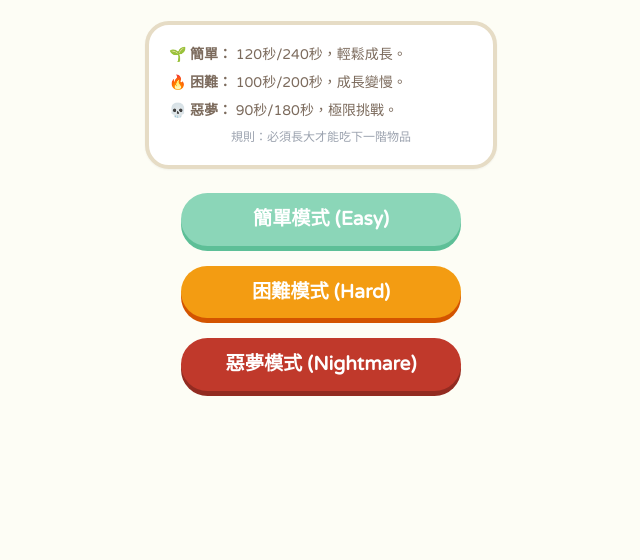
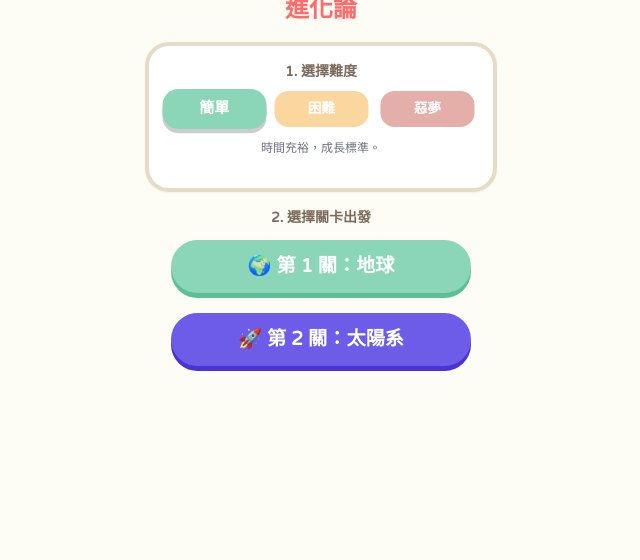
Before and after one commit to milkpufftw-arch/2bees, a plain HTML site: page index.html in a window 1280 px wide. Shown: the part 240-800 px from the top of the page, without its empty margins (319-959 px from the left). Drawn offline with nearby package versions, Linux system fonts and the light colour scheme.

Commit message:
Update index.html

```diff
--- a/index.html
+++ b/index.html
@@ -3,7 +3,7 @@
 <head>
     <meta charset="UTF-8">
     <meta name="viewport" content="width=device-width, initial-scale=1.0, maximum-scale=1.0, user-scalable=no">
-    <title>超級蜜蜂進化論：絕對修復版</title>
+    <title>超級蜜蜂進化論：關卡選擇版</title>
     <script src="https://cdn.tailwindcss.com"></script>
     <link href="https://fonts.googleapis.com/css2?family=Varela+Round&display=swap" rel="stylesheet">
     <style>
@@ -60,25 +60,35 @@
 
         /* --- 按鈕樣式 --- */
         .nook-btn {
-            color: white; font-size: 1.2rem; padding: 12px 30px;
+            color: white; font-size: 1.2rem; padding: 12px 20px;
             border-radius: 99px; border: none;
-            cursor: pointer; font-weight: bold; margin-bottom: 12px;
-            /* 關鍵修正：允許按鈕進行預設觸控行為，確保 click 事件觸發 */
+            cursor: pointer; font-weight: bold; margin-bottom: 8px;
             pointer-events: auto;
             touch-action: manipulation;
             transition: transform 0.1s;
-            width: 100%; max-width: 280px;
+            width: 100%; max-width: 300px;
             display: block; text-align: center;
             position: relative; z-index: 10001;
         }
         .nook-btn:active { transform: translateY(4px); box-shadow: none !important; }
 
-        .btn-easy { background-color: #8bd6b8; box-shadow: 0 5px 0 #5dbf97; }
-        .btn-hard { background-color: #f39c12; box-shadow: 0 5px 0 #d35400; }
-        .btn-nightmare { background-color: #c0392b; box-shadow: 0 5px 0 #922b21; }
+        /* 難度選擇小按鈕 */
+        .diff-btn {
+            flex: 1; padding: 8px; border-radius: 15px; border: none;
+            color: white; font-weight: bold; font-size: 0.9rem;
+            cursor: pointer; transition: all 0.2s;
+            pointer-events: auto; touch-action: manipulation;
+        }
+        .diff-btn.active { transform: scale(1.05); opacity: 1; box-shadow: 0 4px 0 rgba(0,0,0,0.2); z-index: 10; }
+        .diff-btn.inactive { opacity: 0.4; transform: scale(0.95); box-shadow: none; }
 
-        .btn-space { background-color: #6c5ce7; box-shadow: 0 6px 0 #4834d4; }
-        .btn-home { background-color: #95a5a6; box-shadow: 0 6px 0 #7f8c8d; }
+        .btn-easy { background-color: #8bd6b8; }
+        .btn-hard { background-color: #f39c12; }
+        .btn-nightmare { background-color: #c0392b; }
+
+        .btn-space { background-color: #6c5ce7; box-shadow: 0 5px 0 #4834d4; }
+        .btn-green { background-color: #8bd6b8; box-shadow: 0 5px 0 #5dbf97; }
+        .btn-home { background-color: #95a5a6; box-shadow: 0 5px 0 #7f8c8d; }
 
         /* UI 元件 */
         .nook-badge {
@@ -109,24 +119,28 @@
 </head>
 <body>
 
-    <!-- 1. 首頁 (難度選擇) -->
+    <!-- 1. 首頁 (難度與關卡選擇) -->
     <div id="start-screen" class="overlay-screen">
         <div class="text-center p-4 max-w-sm w-full">
             <h1 class="text-4xl text-[#68513d] font-bold mb-2">超級蜜蜂</h1>
-            <h2 class="text-2xl text-[#ff6b6b] font-bold mb-6">進化論</h2>
+            <h2 class="text-2xl text-[#ff6b6b] font-bold mb-4">進化論</h2>
 
-            <div class="bg-white p-5 rounded-3xl border-4 border-[#e6dcc5] mb-6 text-[#7c6b5d] shadow-sm text-left text-sm space-y-2">
-                <p>🌱 <b>簡單：</b> 120秒/240秒，輕鬆成長。</p>
-                <p>🔥 <b>困難：</b> 100秒/200秒，成長變慢。</p>
-                <p>💀 <b>惡夢：</b> 90秒/180秒，極限挑戰。</p>
-                <p class="mt-2 text-xs text-center text-gray-400">規則：必須長大才能吃下一階物品</p>
+            <!-- 區域 1: 難度選擇 -->
+            <div class="bg-white p-4 rounded-3xl border-4 border-[#e6dcc5] mb-4 text-[#7c6b5d] shadow-sm">
+                <p class="font-bold text-center mb-2 text-sm">1. 選擇難度</p>
+                <div class="flex gap-2 justify-center mb-3">
+                    <button id="btn-diff-easy" onclick="setDifficulty('easy')" class="diff-btn btn-easy active">簡單</button>
+                    <button id="btn-diff-hard" onclick="setDifficulty('hard')" class="diff-btn btn-hard inactive">困難</button>
+                    <button id="btn-diff-nightmare" onclick="setDifficulty('nightmare')" class="diff-btn btn-nightmare inactive">惡夢</button>
+                </div>
+                <p id="diff-desc" class="text-xs text-center text-gray-500 h-8">時間充裕，成長標準。</p>
             </div>
 
-            <!-- 使用 onclick 直接呼叫，確保無誤 -->
-            <div class="flex flex-col items-center w-full gap-2">
-                <button onclick="selectDifficulty('easy')" class="nook-btn btn-easy">簡單模式 (Easy)</button>
-                <button onclick="selectDifficulty('hard')" class="nook-btn btn-hard">困難模式 (Hard)</button>
-                <button onclick="selectDifficulty('nightmare')" class="nook-btn btn-nightmare">惡夢模式 (Nightmare)</button>
+            <!-- 區域 2: 關卡選擇 -->
+            <div class="flex flex-col items-center w-full gap-3">
+                <p class="text-[#7c6b5d] font-bold text-sm">2. 選擇關卡出發</p>
+                <button onclick="startLevel(1)" class="nook-btn btn-green">🌍 第 1 關：地球</button>
+                <button onclick="startLevel(2)" class="nook-btn btn-space">🚀 第 2 關：太陽系</button>
             </div>
         </div>
     </div>
@@ -138,7 +152,7 @@
         <p class="text-[#7c6b5d] font-bold mb-8">準備好征服宇宙了嗎？</p>
         <div class="flex flex-col gap-4 w-full max-w-xs items-center">
             <button onclick="goToSpace()" class="nook-btn btn-space">🚀 飛向宇宙 (第2關)</button>
-            <button onclick="startLevel(1)" class="nook-btn btn-easy">↺ 再挑戰一次地球</button>
+            <button onclick="startLevel(1)" class="nook-btn btn-green">↺ 再挑戰一次地球</button>
             <button onclick="goHome()" class="nook-btn btn-home">🏠 回到首頁</button>
         </div>
     </div>
@@ -211,22 +225,22 @@
 
     <script>
         // =============================================
-        // 1. 全域變數與設定 (放在最前面)
+        // 1. 全域變數與設定
         // =============================================
 
         const DIFFICULTY = {
             'easy': {
-                name: '簡單', color: '#8bd6b8',
+                name: '簡單', color: '#8bd6b8', desc: '時間充裕，成長標準。',
                 timeL1: 120, timeL2: 240,
                 dangerProb: 0.2, growthRate: 0.33, penalty: 0.9
             },
             'hard': {
-                name: '困難', color: '#f39c12',
+                name: '困難', color: '#f39c12', desc: '時間略減，成長變慢。',
                 timeL1: 100, timeL2: 200,
                 dangerProb: 0.25, growthRate: 0.3, penalty: 0.85
             },
             'nightmare': {
-                name: '惡夢', color: '#c0392b',
+                name: '惡夢', color: '#c0392b', desc: '極限操作，失誤即死。',
                 timeL1: 90, timeL2: 180,
                 dangerProb: 0.35, growthRate: 0.23, penalty: 0.8
             }
@@ -285,12 +299,29 @@
         let audioCtx = null;
 
         // =============================================
-        // 2. 全域函式 (掛載到 window，確保 HTML 可呼叫)
+        // 2. 全域函式
         // =============================================
 
-        window.selectDifficulty = function(diff) {
+        // 設定難度
+        window.setDifficulty = function(diff) {
             currentDiff = diff;
-            startLevel(1);
+            // 更新 UI 狀態
+            ['easy', 'hard', 'nightmare'].forEach(d => {
+                const btn = document.getElementById(`btn-diff-${d}`);
+                if (d === diff) {
+                    btn.classList.remove('inactive');
+                    btn.classList.add('active');
+                    // 加上 ring
+                    if (d === 'easy') btn.classList.add('ring-4', 'ring-[#5dbf97]');
+                    else if (d === 'hard') btn.classList.add('ring-4', 'ring-[#d35400]');
+                    else btn.classList.add('ring-4', 'ring-[#922b21]');
+                } else {
+                    btn.classList.remove('active', 'ring-4', 'ring-[#5dbf97]', 'ring-[#d35400]', 'ring-[#922b21]');
+                    btn.classList.add('inactive');
+                }
+            });
+            // 更新描述
+            document.getElementById('diff-desc').innerText = DIFFICULTY[diff].desc;
         };
 
         window.startLevel = function(level) {
@@ -299,7 +330,7 @@
             document.getElementById('game-container').style.display = 'block';
             document.getElementById('flash-overlay').style.opacity = 0;
 
-            // 更新難度顯示
+            // 更新難度顯示標籤
             const diffLabel = document.getElementById('diff-label');
             if(diffLabel) {
                 diffLabel.innerText = DIFFICULTY[currentDiff].name;
@@ -325,7 +356,10 @@
             document.querySelectorAll('.overlay-screen').forEach(el => el.classList.add('hidden'));
             document.getElementById('flash-overlay').style.opacity = 0;
             document.body.style.backgroundColor = "#fdfdf5";
+
+            // 重置首頁狀態
             document.getElementById('start-screen').classList.remove('hidden');
+            setDifficulty(currentDiff); // 恢復上次選擇的難度顯示
         };
 
         // =============================================
@@ -526,7 +560,6 @@
             let pool = [];
             let dangerRate = DIFFICULTY[currentDiff].dangerProb;
 
-            // 70-80% 安全, 20-30% 危險
             if (Math.random() > dangerRate) {
                 pool = [...STAGES[sIdx].objs];
                 if (sIdx > 0) pool = pool.concat(STAGES[sIdx-1].objs);
```
